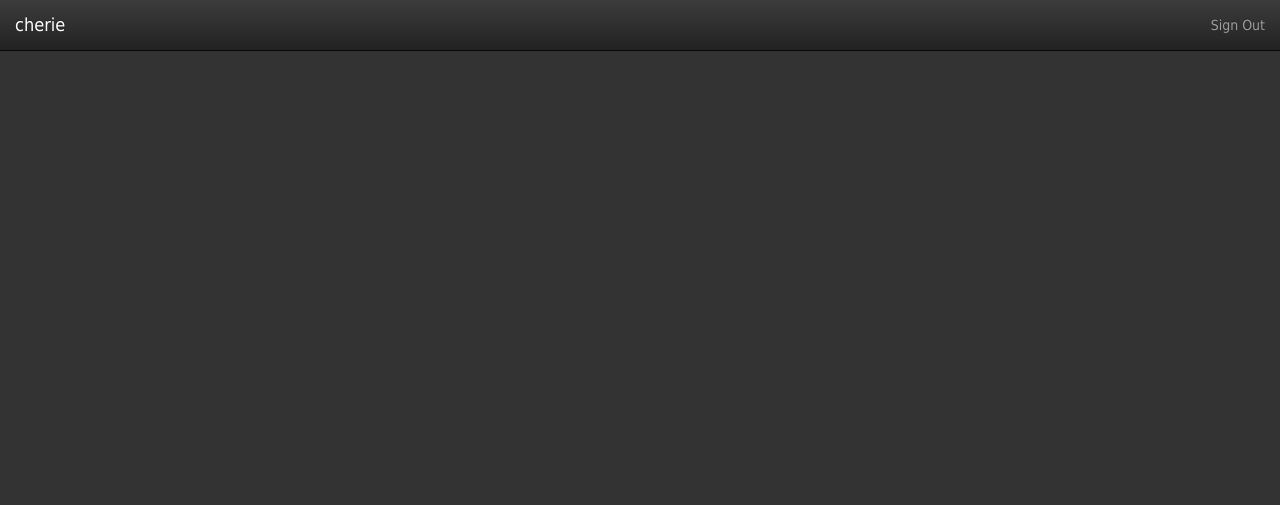
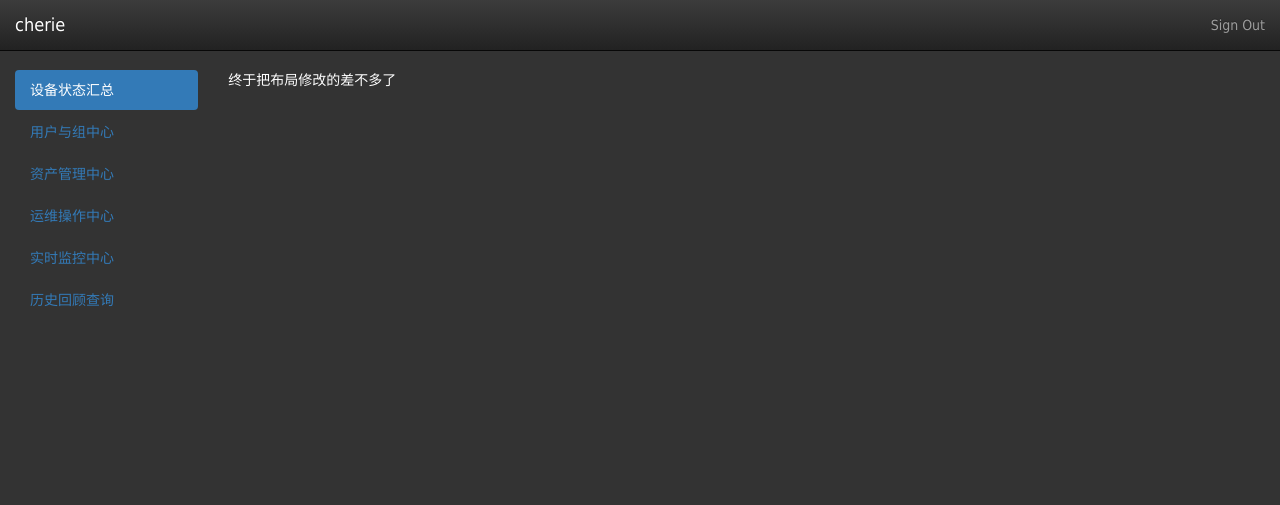
Before and after one commit to SingleCorner/cherie, a Django app: template templates/user_index.html in a window 1280 px wide. Shown: the top 505 px of the page. Run offline with Django 3.2, Linux system fonts and the light colour scheme; the template is opened without the code that fills it, so the values that code supplies are empty; some libraries are stand-ins or nearby versions.

Commit message:
fix_user_index_layout

```diff
--- a/static/css/common.css
+++ b/static/css/common.css
@@ -11,15 +11,16 @@ STYLESHEET
 */
 body {
 	margin: 0px;
-	padding: 0px;
+	padding-top: 70px;
+	padding-bottom: 100px;
 	overflow-y:scroll;
 	font-family: 'Microsoft Yahei', Tahoma, 'Simsun';
 	font-size: 14px;
-	/*background: url(deepblue/bg.gif) #72B0DF;*/
+	color: #FFF;
 	background: #333;
 }
 body.scroll {
-	padding-top: 100px;
+	padding-top: 50px;
 }
 body > footer {
 	position: fixed;
@@ -31,6 +32,7 @@ body > footer {
 	font-family: "Microsoft Yahei", Tahoma, Simsun;
 	font-size: 12px;
 	color: #FFF;
+	background: #333;
 	text-shadow: 0px 0px 5px rgba(0, 0, 0, 1.00);
 	-webkit-text-shadow: 0px 0px 5px rgba(0, 0, 0, 1.00);
 	-moz-text-shadow: 0px 0px 5px rgba(0, 0, 0, 1.00);
--- a/templates/base.html
+++ b/templates/base.html
@@ -47,11 +47,10 @@
 	</header>
 	<!-- 顶栏结束 -->
 	<!-- 主容器开始 -->
-	<div class="container">
+	<div class="container-fluid">
 
 {% block app %}
 {% endblock %}
-
 	</div>
 	<!-- 主容器结束 -->
 	<!-- 页脚开始 -->
--- a/templates/user_index.html
+++ b/templates/user_index.html
@@ -1,5 +1,19 @@
 {% extends "user_base.html"%}
 
 {% block app %}
-<p>本页面创建中，请先访问其他页面。</p>
+		<div class="row">
+			<div class="col-xs-3 col-sm-3 col-md-2" role="navigation">
+				<ul class="nav nav-pills nav-stacked">
+		  		<li class="active"><a href="/">设备状态汇总</a></li>
+		  		<li><a href="/">用户与组中心</a></li>
+		  		<li><a href="/">资产管理中心</a></li>
+		  		<li><a href="/">运维操作中心</a></li>
+		  		<li><a href="/">实时监控中心</a></li>
+		  		<li><a href="/">历史回顾查询</a></li>
+				</ul>
+			</div>
+			<div class="col-xs-9 col-sm-9 col-md-10">
+				终于把布局修改的差不多了
+			</div>
+		</div>
 {% endblock %}
```
